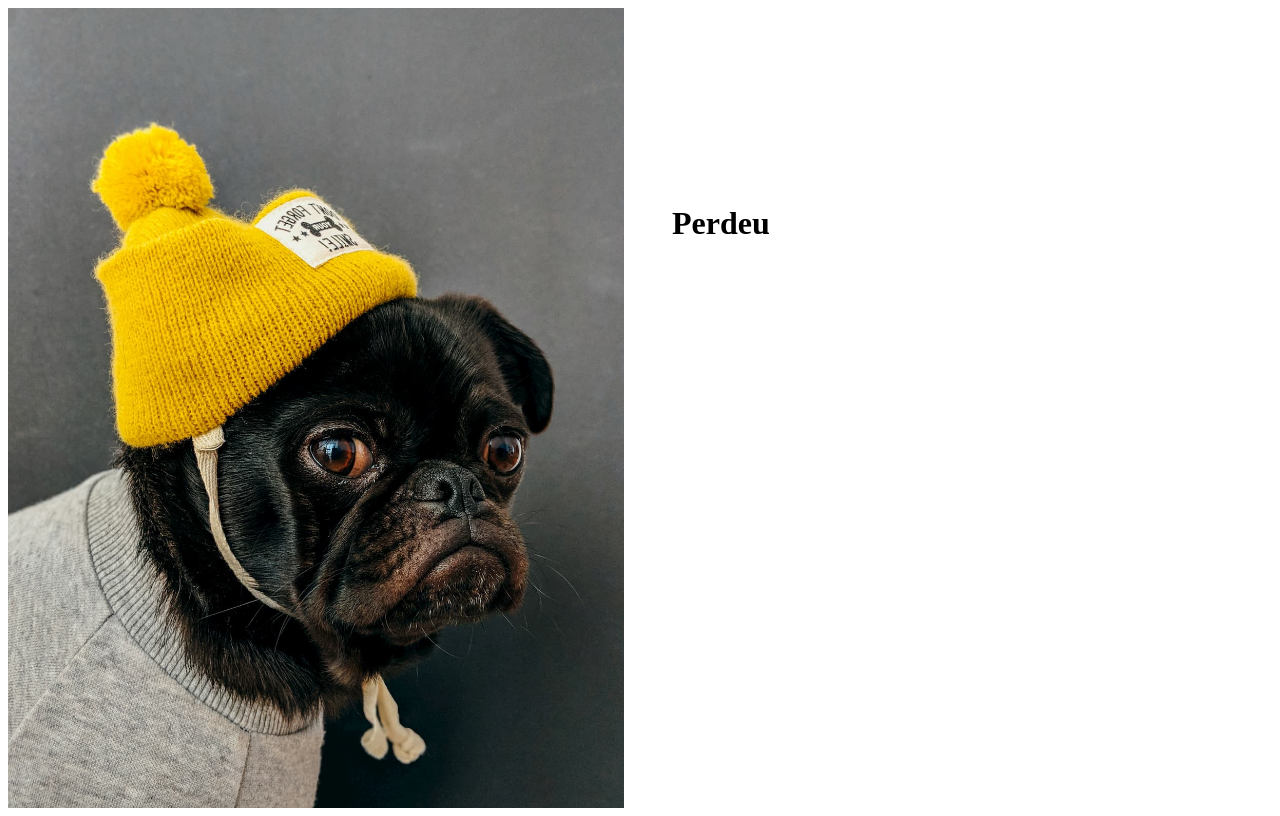
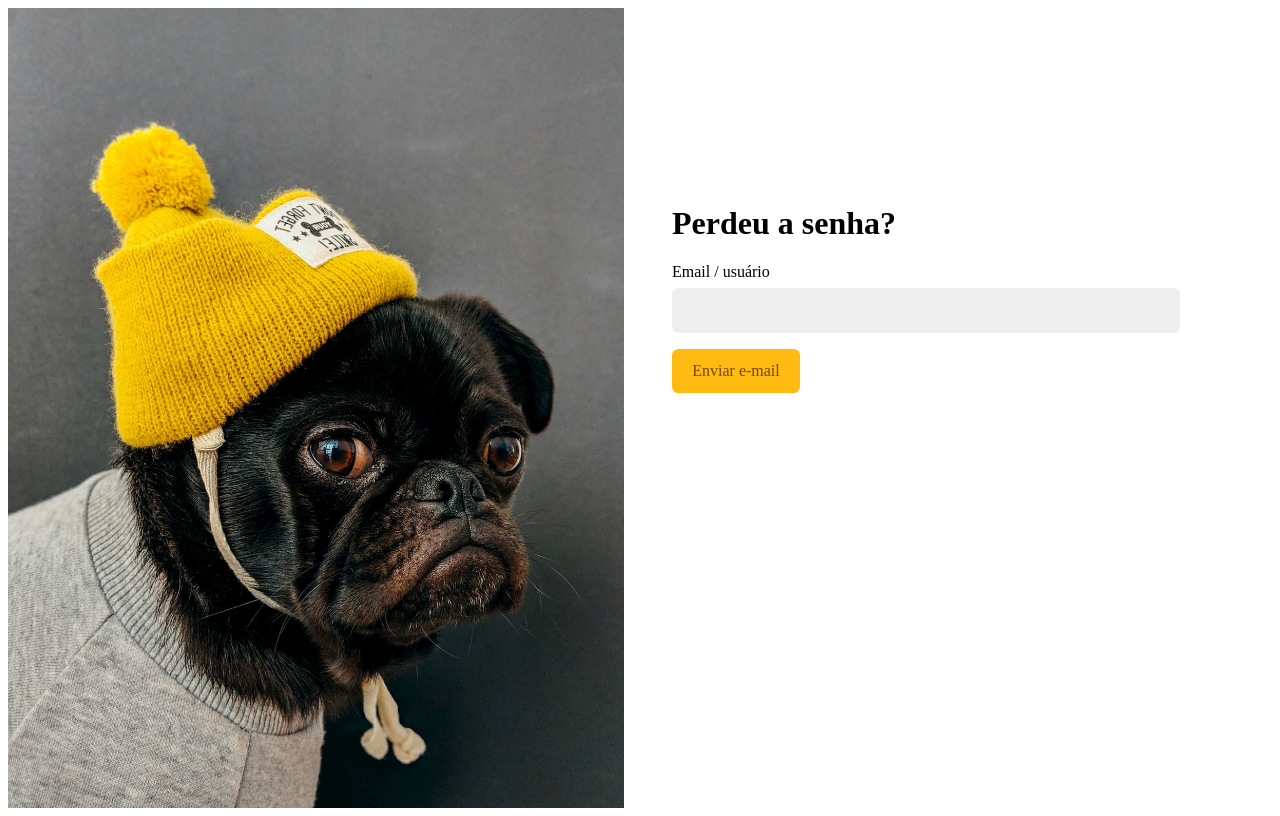
Before and after one commit to Rafael-Mota-Moraes/Dogs-Next, a Next.js app: page /login/perdeu in a window 1280 px wide. Built offline with nearby package versions, Linux system fonts and the light colour scheme.

Commit message:
Login perdeu

```diff
--- /dev/null
+++ b/src/app/actions/password-lost.ts
@@ -0,0 +1,28 @@
+'use server';
+
+import { PASSWORD_LOST } from '@/functions/api';
+import apiError from '@/functions/api-error';
+
+export default async function passwordLost(state: {}, formData: FormData) {
+  const login = formData.get('login') as string | null;
+  const urlPerdeu = formData.get('url') as string | null;
+
+  try {
+    if (!login) throw new Error('Preencha os dados.');
+    const { url } = PASSWORD_LOST();
+    const response = await fetch(url, {
+      method: 'POST',
+      headers: {
+        'Content-Type': 'application/json',
+      },
+      body: JSON.stringify({
+        login,
+        url: urlPerdeu,
+      }),
+    });
+    if (!response.ok) throw new Error('Email ou usuário não cadastrado.');
+    return { data: null, ok: true, error: '' };
+  } catch (error: unknown) {
+    return apiError(error);
+  }
+}
--- a/src/app/login/perdeu/page.tsx
+++ b/src/app/login/perdeu/page.tsx
@@ -1,3 +1,4 @@
+import LoginPerdeuForm from '@/components/login/login-perdeu-form';
 import { Metadata } from 'next';
 
 export const metadata: Metadata = {
@@ -7,8 +8,9 @@ export const metadata: Metadata = {
 
 export default async function PerdeuPage() {
   return (
-    <main>
-      <h1>Perdeu</h1>
-    </main>
+    <div className="animeLeft">
+      <h1 className="title">Perdeu a senha?</h1>
+      <LoginPerdeuForm />
+    </div>
   );
 }
--- /dev/null
+++ b/src/components/login/login-perdeu-form.tsx
@@ -0,0 +1,52 @@
+'use client';
+import { useFormState, useFormStatus } from 'react-dom';
+import Button from '@/components/forms/button';
+import Input from '@/components/forms/input';
+import ErrorMessage from '../helper/error-message';
+import React from 'react';
+import styles from './login-form.module.css';
+import passwordLost from '@/app/actions/password-lost';
+
+export const dynamic = 'force-dynamic';
+
+function FormButton() {
+  const { pending } = useFormStatus();
+
+  return (
+    <>
+      {pending ? (
+        <Button disabled={pending}>Enviando...</Button>
+      ) : (
+        <Button disabled={pending}>Enviar e-mail</Button>
+      )}
+    </>
+  );
+}
+
+export default function LoginPerdeuForm() {
+  const [url, setUrl] = React.useState('');
+  const [state, action] = useFormState(passwordLost, {
+    ok: false,
+    error: '',
+    data: null,
+  });
+
+  React.useEffect(() => {
+    setUrl(window.location.href.replace('perdeu', 'resetar'));
+  }, []);
+
+  return (
+    <>
+      <form action={action} className={styles.form}>
+        <Input label="Email / usuário" name="login" type="text" />
+        <input type="hidden" name="url" value={`${url}`} />
+        <ErrorMessage error={state.error} />
+        {state.ok ? (
+          <p style={{ color: '#4c1' }}>Email enviado!</p>
+        ) : (
+          <FormButton />
+        )}
+      </form>
+    </>
+  );
+}
--- a/src/functions/api.ts
+++ b/src/functions/api.ts
@@ -96,16 +96,9 @@ export function PHOTO_DELETE(id) {
   };
 }
 
-export function PASSWORD_LOST(body) {
+export function PASSWORD_LOST() {
   return {
     url: API_URL + '/api/password/lost',
-    options: {
-      method: 'POST',
-      headers: {
-        'Content-Type': 'application/json',
-      },
-      body: JSON.stringify(body),
-    },
   };
 }
 
```
